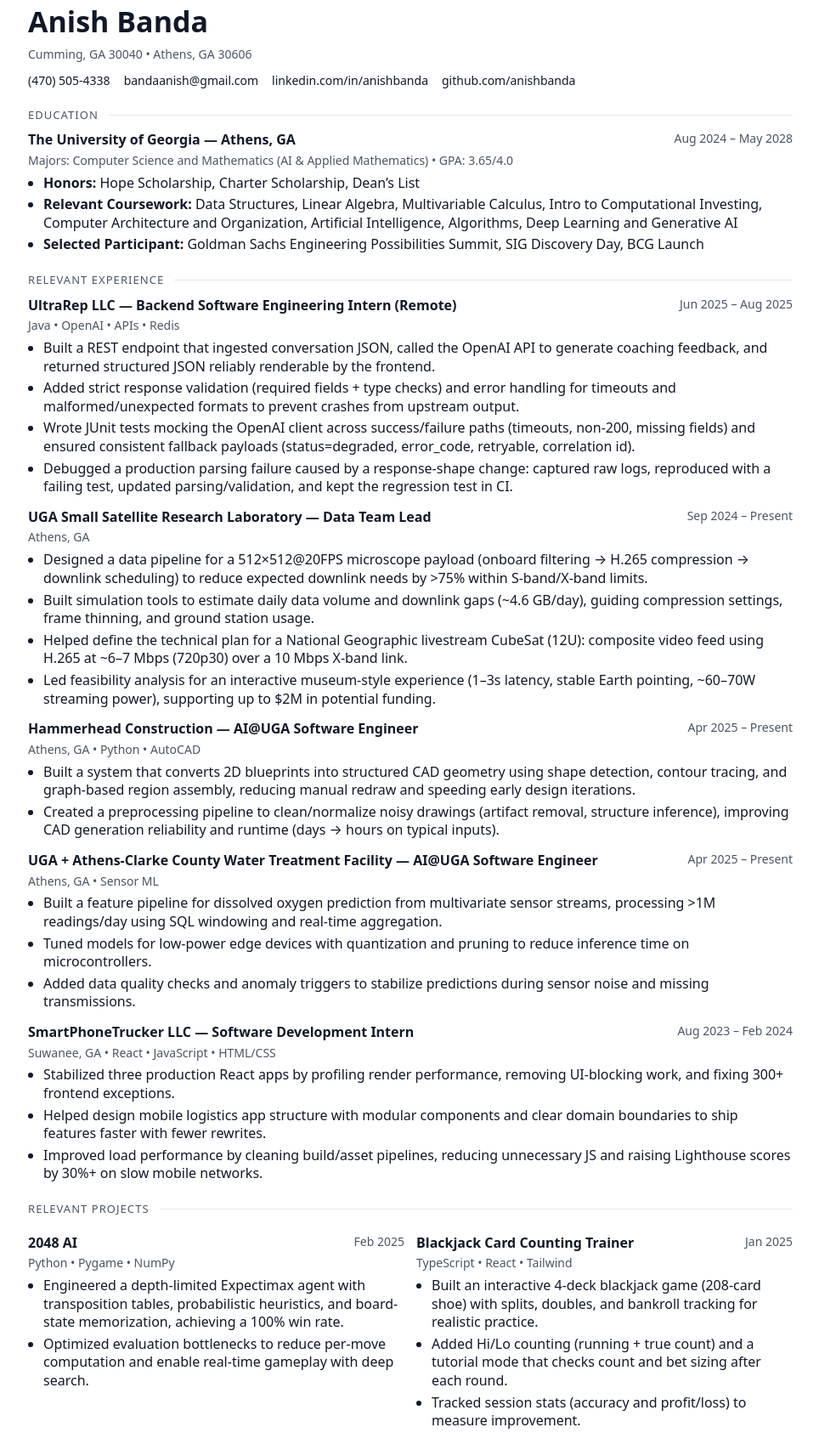
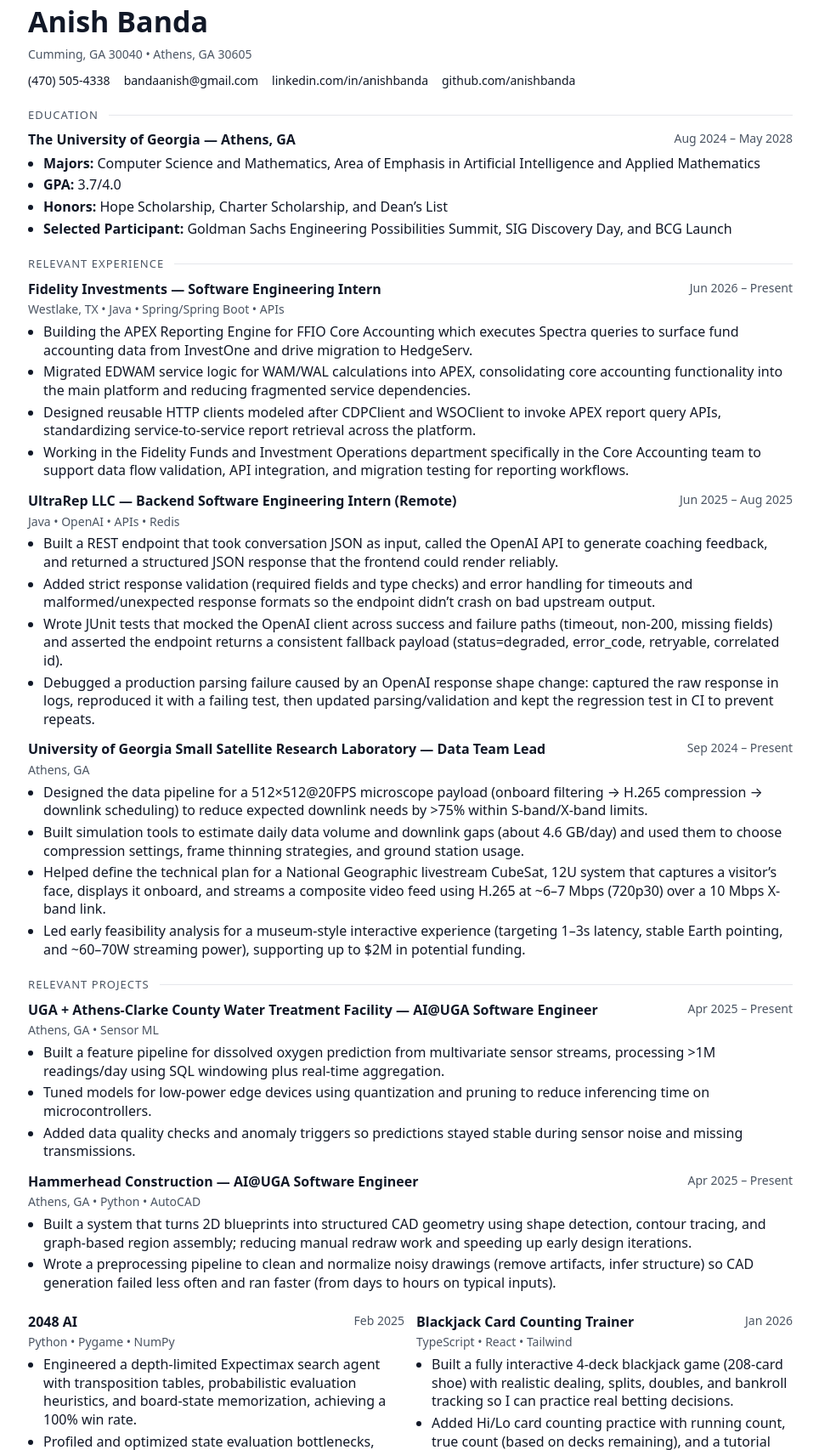
Before and after one commit to anishbanda/AnishBandaResume, a plain HTML site: page index.html in a window 1280 px wide. Shown: the part 29-1735 px from the top of the page at 85% size, without its empty margins (157-1121 px from the left). Drawn offline with Linux system fonts and the light colour scheme.

Commit message:
Updated Resume and Website 06/23

```diff
--- a/index.html
+++ b/index.html
@@ -78,7 +78,7 @@
       <div>
         <h1>Anish Banda</h1>
         <div class="subline">
-          Cumming, GA 30040 • Athens, GA 30606
+          Cumming, GA 30040 • Athens, GA 30605
         </div>
       </div>
 
@@ -97,13 +97,11 @@
           <div class="left">The University of Georgia — Athens, GA</div>
           <div class="right">Aug 2024 – May 2028</div>
         </div>
-        <div class="item-sub">
-          Majors: Computer Science and Mathematics (AI & Applied Mathematics) • GPA: 3.65/4.0
-        </div>
         <ul>
-          <li><strong>Honors:</strong> Hope Scholarship, Charter Scholarship, Dean’s List</li>
-          <li><strong>Relevant Coursework:</strong> Data Structures, Linear Algebra, Multivariable Calculus, Intro to Computational Investing, Computer Architecture and Organization, Artificial Intelligence, Algorithms, Deep Learning and Generative AI</li>
-          <li><strong>Selected Participant:</strong> Goldman Sachs Engineering Possibilities Summit, SIG Discovery Day, BCG Launch</li>
+          <li><strong>Majors:</strong> Computer Science and Mathematics, Area of Emphasis in Artificial Intelligence and Applied Mathematics</li>
+          <li><strong>GPA:</strong> 3.7/4.0</li>
+          <li><strong>Honors:</strong> Hope Scholarship, Charter Scholarship, and Dean’s List</li>
+          <li><strong>Selected Participant:</strong> Goldman Sachs Engineering Possibilities Summit, SIG Discovery Day, and BCG Launch</li>
         </ul>
       </div>
     </section>
@@ -113,29 +111,60 @@
 
       <div class="item">
         <div class="item-head">
+          <div class="left">Fidelity Investments — Software Engineering Intern</div>
+          <div class="right">Jun 2026 – Present</div>
+        </div>
+        <div class="item-sub">Westlake, TX • Java • Spring/Spring Boot • APIs</div>
+        <ul>
+          <li>Building the APEX Reporting Engine for FFIO Core Accounting which executes Spectra queries to surface fund accounting data from InvestOne and drive migration to HedgeServ.</li>
+          <li>Migrated EDWAM service logic for WAM/WAL calculations into APEX, consolidating core accounting functionality into the main platform and reducing fragmented service dependencies.</li>
+          <li>Designed reusable HTTP clients modeled after CDPClient and WSOClient to invoke APEX report query APIs, standardizing service-to-service report retrieval across the platform.</li>
+          <li>Working in the Fidelity Funds and Investment Operations department specifically in the Core Accounting team to support data flow validation, API integration, and migration testing for reporting workflows.</li>
+        </ul>
+      </div>
+
+      <div class="item">
+        <div class="item-head">
           <div class="left">UltraRep LLC — Backend Software Engineering Intern (Remote)</div>
           <div class="right">Jun 2025 – Aug 2025</div>
         </div>
         <div class="item-sub">Java • OpenAI • APIs • Redis</div>
         <ul>
-          <li>Built a REST endpoint that ingested conversation JSON, called the OpenAI API to generate coaching feedback, and returned structured JSON reliably renderable by the frontend.</li>
-          <li>Added strict response validation (required fields + type checks) and error handling for timeouts and malformed/unexpected formats to prevent crashes from upstream output.</li>
-          <li>Wrote JUnit tests mocking the OpenAI client across success/failure paths (timeouts, non-200, missing fields) and ensured consistent fallback payloads (status=degraded, error_code, retryable, correlation id).</li>
-          <li>Debugged a production parsing failure caused by a response-shape change: captured raw logs, reproduced with a failing test, updated parsing/validation, and kept the regression test in CI.</li>
+          <li>Built a REST endpoint that took conversation JSON as input, called the OpenAI API to generate coaching feedback, and returned a structured JSON response that the frontend could render reliably.</li>
+          <li>Added strict response validation (required fields and type checks) and error handling for timeouts and malformed/unexpected response formats so the endpoint didn’t crash on bad upstream output.</li>
+          <li>Wrote JUnit tests that mocked the OpenAI client across success and failure paths (timeout, non-200, missing fields) and asserted the endpoint returns a consistent fallback payload (status=degraded, error_code, retryable, correlated id).</li>
+          <li>Debugged a production parsing failure caused by an OpenAI response shape change: captured the raw response in logs, reproduced it with a failing test, then updated parsing/validation and kept the regression test in CI to prevent repeats.</li>
         </ul>
       </div>
 
       <div class="item">
         <div class="item-head">
-          <div class="left">UGA Small Satellite Research Laboratory — Data Team Lead</div>
+          <div class="left">University of Georgia Small Satellite Research Laboratory — Data Team Lead</div>
           <div class="right">Sep 2024 – Present</div>
         </div>
         <div class="item-sub">Athens, GA</div>
         <ul>
-          <li>Designed a data pipeline for a 512×512@20FPS microscope payload (onboard filtering → H.265 compression → downlink scheduling) to reduce expected downlink needs by &gt;75% within S-band/X-band limits.</li>
-          <li>Built simulation tools to estimate daily data volume and downlink gaps (~4.6 GB/day), guiding compression settings, frame thinning, and ground station usage.</li>
-          <li>Helped define the technical plan for a National Geographic livestream CubeSat (12U): composite video feed using H.265 at ~6–7 Mbps (720p30) over a 10 Mbps X-band link.</li>
-          <li>Led feasibility analysis for an interactive museum-style experience (1–3s latency, stable Earth pointing, ~60–70W streaming power), supporting up to $2M in potential funding.</li>
+          <li>Designed the data pipeline for a 512×512@20FPS microscope payload (onboard filtering → H.265 compression → downlink scheduling) to reduce expected downlink needs by &gt;75% within S-band/X-band limits.</li>
+          <li>Built simulation tools to estimate daily data volume and downlink gaps (about 4.6 GB/day) and used them to choose compression settings, frame thinning strategies, and ground station usage.</li>
+          <li>Helped define the technical plan for a National Geographic livestream CubeSat, 12U system that captures a visitor’s face, displays it onboard, and streams a composite video feed using H.265 at ~6–7 Mbps (720p30) over a 10 Mbps X-band link.</li>
+          <li>Led early feasibility analysis for a museum-style interactive experience (targeting 1–3s latency, stable Earth pointing, and ~60–70W streaming power), supporting up to $2M in potential funding.</li>
+        </ul>
+      </div>
+    </section>
+
+    <section>
+      <div class="sec-title">Relevant Projects</div>
+
+      <div class="item">
+        <div class="item-head">
+          <div class="left">UGA + Athens-Clarke County Water Treatment Facility — AI@UGA Software Engineer</div>
+          <div class="right">Apr 2025 – Present</div>
+        </div>
+        <div class="item-sub">Athens, GA • Sensor ML</div>
+        <ul>
+          <li>Built a feature pipeline for dissolved oxygen prediction from multivariate sensor streams, processing &gt;1M readings/day using SQL windowing plus real-time aggregation.</li>
+          <li>Tuned models for low-power edge devices using quantization and pruning to reduce inferencing time on microcontrollers.</li>
+          <li>Added data quality checks and anomaly triggers so predictions stayed stable during sensor noise and missing transmissions.</li>
         </ul>
       </div>
 
@@ -146,40 +175,10 @@
         </div>
         <div class="item-sub">Athens, GA • Python • AutoCAD</div>
         <ul>
-          <li>Built a system that converts 2D blueprints into structured CAD geometry using shape detection, contour tracing, and graph-based region assembly, reducing manual redraw and speeding early design iterations.</li>
-          <li>Created a preprocessing pipeline to clean/normalize noisy drawings (artifact removal, structure inference), improving CAD generation reliability and runtime (days → hours on typical inputs).</li>
+          <li>Built a system that turns 2D blueprints into structured CAD geometry using shape detection, contour tracing, and graph-based region assembly; reducing manual redraw work and speeding up early design iterations.</li>
+          <li>Wrote a preprocessing pipeline to clean and normalize noisy drawings (remove artifacts, infer structure) so CAD generation failed less often and ran faster (from days to hours on typical inputs).</li>
         </ul>
       </div>
-
-      <div class="item">
-        <div class="item-head">
-          <div class="left">UGA + Athens-Clarke County Water Treatment Facility — AI@UGA Software Engineer</div>
-          <div class="right">Apr 2025 – Present</div>
-        </div>
-        <div class="item-sub">Athens, GA • Sensor ML</div>
-        <ul>
-          <li>Built a feature pipeline for dissolved oxygen prediction from multivariate sensor streams, processing &gt;1M readings/day using SQL windowing and real-time aggregation.</li>
-          <li>Tuned models for low-power edge devices with quantization and pruning to reduce inference time on microcontrollers.</li>
-          <li>Added data quality checks and anomaly triggers to stabilize predictions during sensor noise and missing transmissions.</li>
-        </ul>
-      </div>
-
-      <div class="item">
-        <div class="item-head">
-          <div class="left">SmartPhoneTrucker LLC — Software Development Intern</div>
-          <div class="right">Aug 2023 – Feb 2024</div>
-        </div>
-        <div class="item-sub">Suwanee, GA • React • JavaScript • HTML/CSS</div>
-        <ul>
-          <li>Stabilized three production React apps by profiling render performance, removing UI-blocking work, and fixing 300+ frontend exceptions.</li>
-          <li>Helped design mobile logistics app structure with modular components and clear domain boundaries to ship features faster with fewer rewrites.</li>
-          <li>Improved load performance by cleaning build/asset pipelines, reducing unnecessary JS and raising Lighthouse scores by 30%+ on slow mobile networks.</li>
-        </ul>
-      </div>
-    </section>
-
-    <section>
-      <div class="sec-title">Relevant Projects</div>
 
       <div class="grid2">
         <div class="item">
@@ -189,21 +188,21 @@
           </div>
           <div class="item-sub">Python • Pygame • NumPy</div>
           <ul>
-            <li>Engineered a depth-limited Expectimax agent with transposition tables, probabilistic heuristics, and board-state memorization, achieving a 100% win rate.</li>
-            <li>Optimized evaluation bottlenecks to reduce per-move computation and enable real-time gameplay with deep search.</li>
+            <li>Engineered a depth-limited Expectimax search agent with transposition tables, probabilistic evaluation heuristics, and board-state memorization, achieving a 100% win rate.</li>
+            <li>Profiled and optimized state evaluation bottlenecks, reducing per-move computation time and enabling real-time gameplay even with deep search trees.</li>
           </ul>
         </div>
 
         <div class="item">
           <div class="item-head">
             <div class="left">Blackjack Card Counting Trainer</div>
-            <div class="right">Jan 2025</div>
+            <div class="right">Jan 2026</div>
           </div>
           <div class="item-sub">TypeScript • React • Tailwind</div>
           <ul>
-            <li>Built an interactive 4-deck blackjack game (208-card shoe) with splits, doubles, and bankroll tracking for realistic practice.</li>
-            <li>Added Hi/Lo counting (running + true count) and a tutorial mode that checks count and bet sizing after each round.</li>
-            <li>Tracked session stats (accuracy and profit/loss) to measure improvement.</li>
+            <li>Built a fully interactive 4-deck blackjack game (208-card shoe) with realistic dealing, splits, doubles, and bankroll tracking so I can practice real betting decisions.</li>
+            <li>Added Hi/Lo card counting practice with running count, true count (based on decks remaining), and a tutorial mode that checks my count and bet sizing after each round.</li>
+            <li>Tracked session stats like counting accuracy and profit/loss to measure improvement over time.</li>
           </ul>
         </div>
       </div>
@@ -223,7 +222,7 @@
         <span class="pill">Redis</span>
         <span class="pill">Git</span>
         <span class="pill">Docker</span>
-        <span class="pill">scikit-learn</span>
+        <span class="pill">Scikit-learn</span>
         <span class="pill">TensorFlow</span>
         <span class="pill">PyTorch</span>
       </div>
```
Also changed, not shown: 1 other file.
